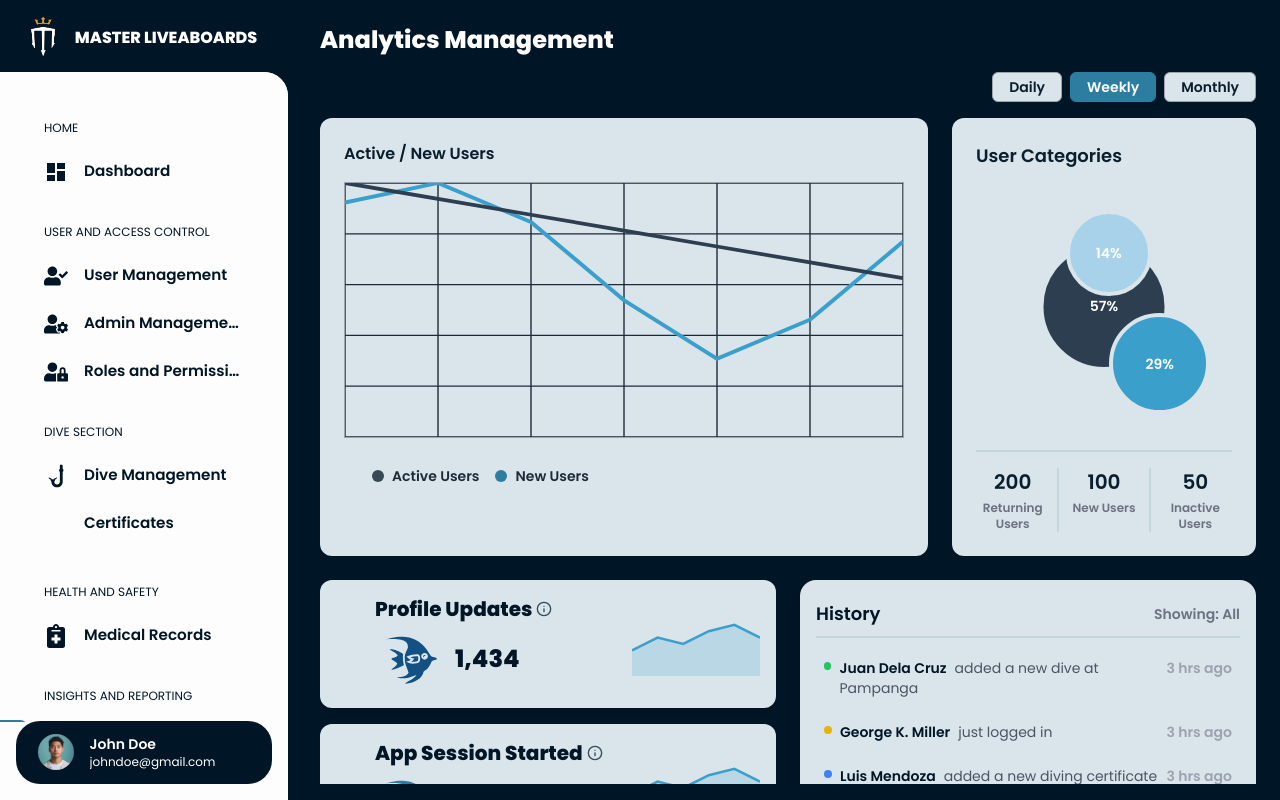
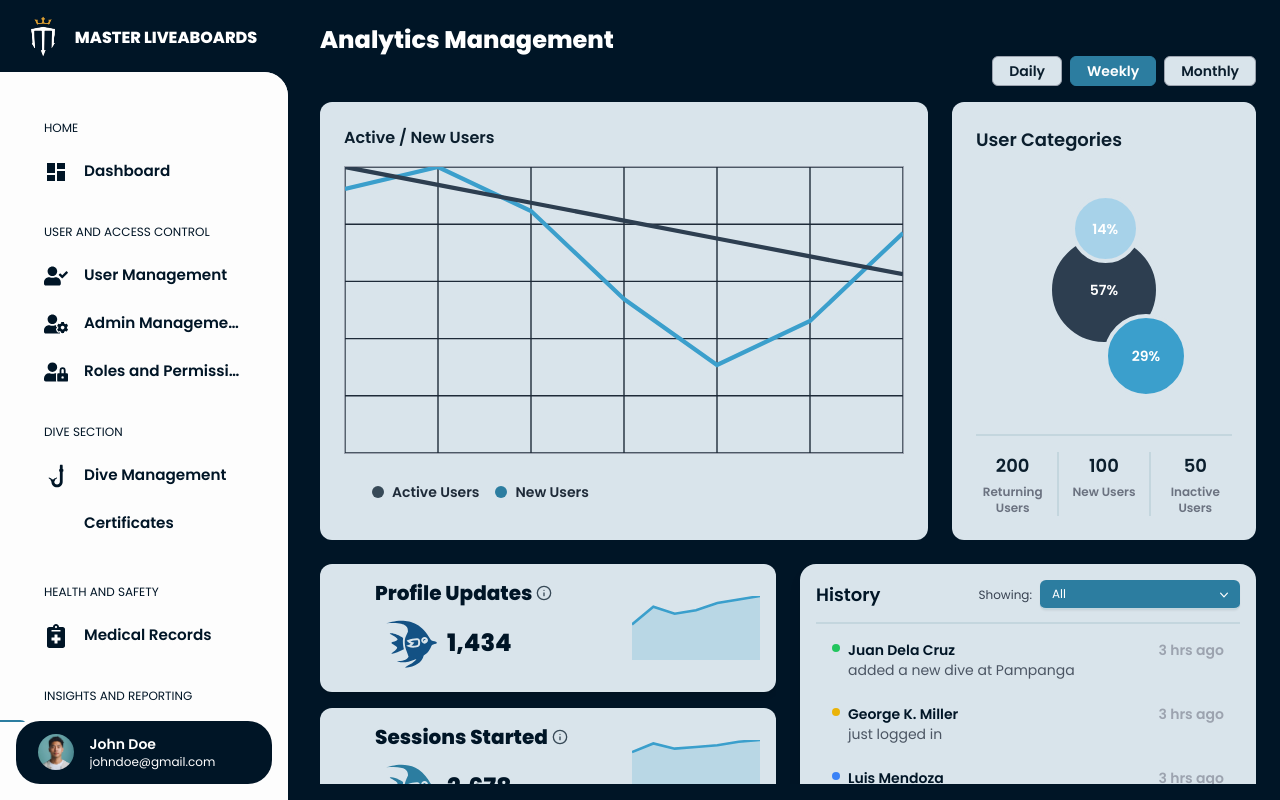
Before and after one commit to roserossssss/dive-site, a Next.js app in the folder diver-application/: page /Admin-Dashboard/AnalyticsPage in a window 1280 px wide. Built offline with nearby package versions, Linux system fonts and the light colour scheme; some icons are missing.

Commit message:
Improved Analytics Managemetn Page
- fixed layout errors
- adjusted a few buttons
- added a function for filtering
- fixed responsiveness

```diff
--- a/diver-application/app/Admin-Dashboard/AnalyticsPage/page.tsx
+++ b/diver-application/app/Admin-Dashboard/AnalyticsPage/page.tsx
@@ -5,18 +5,57 @@ import { GiTropicalFish } from 'react-icons/gi';
 import { FiInfo } from 'react-icons/fi';
 
 const stats = [
-  { title: 'Profile Updates', count: '1,434', color: '#135184' },
-  { title: 'App Session Started', count: '2,678', color: '#2C7DA0' },
-  { title: 'Dive Logs', count: '534', color: '#6EB5CD' },
+  {
+    title: 'Profile Updates',
+    color: '#135184',
+    data: {
+      Daily: 143,
+      Weekly: 1434,
+      Monthly: 5430,
+    },
+    trend: {
+      Daily: [10, 20, 15, 18, 22, 24, 28],
+      Weekly: [100, 150, 130, 140, 160, 170, 180],
+      Monthly: [200, 250, 220, 230, 240, 260, 270],
+    },
+  },
+  {
+    title: 'Sessions Started',
+    color: '#2C7DA0',
+    data: {
+      Daily: 268,
+      Weekly: 2678,
+      Monthly: 8678,
+    },
+    trend: {
+      Daily: [30, 25, 28, 32, 35, 38, 40],
+      Weekly: [300, 350, 320, 330, 340, 360, 370],
+      Monthly: [600, 650, 620, 630, 640, 660, 670],
+    },
+  },
+  {
+    title: 'Dive Logs',
+    color: '#6EB5CD',
+    data: {
+      Daily: 53,
+      Weekly: 534,
+      Monthly: 2134,
+    },
+    trend: {
+      Daily: [5, 10, 8, 12, 15, 14, 16],
+      Weekly: [50, 70, 65, 60, 75, 80, 90],
+      Monthly: [100, 130, 120, 140, 150, 160, 180],
+    },
+  },
 ];
 
 const activityLog = [
-  ['Juan Dela Cruz', 'added a new dive at Pampanga', 'green'],
-  ['George K. Miller', 'just logged in', 'yellow'],
-  ['Luis Mendoza', 'added a new diving certificate', 'blue'],
-  ['Kai Yamato', 'updated their personal details', 'red'],
-  ['Arvin Cruz', 'used Master LiveAboards for the first time', 'purple'],
-  ['Juan Dela Cruz', 'added a new dive at Pampanga', 'green'],
+  { name: 'Juan Dela Cruz', action: 'added a new dive at Pampanga', color: 'green', type: 'Dive Added' },
+  { name: 'George K. Miller', action: 'just logged in', color: 'yellow', type: 'Logged In' },
+  { name: 'Luis Mendoza', action: 'added a new diving certificate', color: 'blue', type: 'Certificate Added' },
+  { name: 'Kai Yamato', action: 'updated their personal details', color: 'red', type: 'Personal Details Updated' },
+  { name: 'Arvin Cruz', action: 'used Master LiveAboards for the first time', color: 'purple', type: 'Used LiveAboards' },
+  { name: 'Juan Dela Cruz', action: 'added a new dive at Pampanga', color: 'green', type: 'Dive Added' },
 ];
 
 const colorMap = {
@@ -64,7 +103,10 @@ const getPercentage = (value: number, total: number) =>
   total === 0 ? 0 : Math.round((value / total) * 100);
 
 const AnalyticsDashboard = () => {
+  const [historyFilter, setHistoryFilter] = useState("All");
+  const activityTypes = ['All', ...new Set(activityLog.map(a => a.type))];
   const [timeframe, setTimeframe] = useState<'Daily' | 'Weekly' | 'Monthly'>('Weekly');
+
 
   const selectedUserStats =
     timeframe === 'Daily'
@@ -104,6 +146,8 @@ const AnalyticsDashboard = () => {
       .join(' ');
   };
 
+
+
   return (
     <div className="fixed top-0 left-0 w-full z-10 p-4 rounded-t-2xl md:pl-80 h-screen overflow-hidden">
       <div className="h-full overflow-y-auto pr-2">
@@ -112,13 +156,12 @@ const AnalyticsDashboard = () => {
         </h2>
 
         <div className="flex justify-center lg:justify-end mb-4">
-          <div className="flex gap-2 mt-4 lg:mt-0">
+          <div className="flex gap-2 mt-4 lg:-mt-4">
             {['Daily', 'Weekly', 'Monthly'].map((label) => (
               <button
                 key={label}
                 onClick={() => setTimeframe(label as 'Daily' | 'Weekly' | 'Monthly')}
-                className={`px-4 py-1 text-sm font-semibold rounded-md border ${
-                  timeframe === label
+                className={`px-4 py-1 text-sm font-semibold rounded-md border ${timeframe === label
                     ? 'bg-[#2C7DA0] text-white border-[#2C7DA0]'
                     : 'bg-[#D9E4EB] text-[#0B1E2D] border-gray-400'
                   }`}
@@ -130,12 +173,12 @@ const AnalyticsDashboard = () => {
         </div>
 
         <div className="w-full flex justify-start">
-          <div className="w-full max-w-[1600px]">
+          <div className="w-full">
             <div className="grid grid-cols-1 md:grid-cols-[2fr_1fr] gap-6">
               {/* Line Chart */}
               <div className="bg-[#D9E4EB] p-6 rounded-xl text-[#0B1E2D]">
                 <h2 className="font-semibold mb-4">Active / New Users</h2>
-                <div className="relative w-full h-64 border border-gray-400 overflow-hidden">
+                <div className="relative w-full h-72 border border-gray-400 overflow-hidden">
                   <svg viewBox="0 0 400 200" preserveAspectRatio="none" className="w-full h-full">
                     {[...Array(6)].map((_, i) => (
                       <line key={i} x1="0" y1={(i * 200) / 5} x2="400" y2={(i * 200) / 5} stroke="#1E2A38" strokeWidth="1" />
@@ -164,11 +207,11 @@ const AnalyticsDashboard = () => {
 
                 <div className="relative w-full h-60 flex justify-center items-center mb-6 overflow-visible">
                   {percentages.map((stat, i) => {
-                    const size = 72 + stat.percentage;
+                    const size = 55 + stat.percentage;
                     const positionStyles = [
                       'left-1/2 -translate-x-1/2 z-20',
-                      'left-[52%] bottom-[5%] z-30',
-                      'left-[35%] top-[10%] z-30',
+                      'left-[50%] bottom-[5%] z-30',
+                      'left-[37%] top-[10%] z-30',
                     ];
 
                     return (
@@ -196,16 +239,15 @@ const AnalyticsDashboard = () => {
                   {selectedUserStats.map((item, i) => (
                     <div
                       key={i}
-                      className={`flex-1 ${
-                        i === 0
+                      className={`flex-1 ${i === 0
                           ? 'pr-2 border-r-2'
                           : i === 2
                             ? 'pl-2 border-l-2'
                             : 'px-2'
                         } border-[#C4D6DE]`}
                     >
-                      <div className="text-xl">{item.value}</div>
-                      <div className="text-xs text-gray-500 mt-1">{item.label}</div>
+                      <div className="text-lg md:text-sm lg:text-lg">{item.value}</div>
+                      <div className="text-sm md:text-xs lg:text-medium text-gray-500 mt-1">{item.label}</div>
                     </div>
                   ))}
                 </div>
@@ -214,17 +256,34 @@ const AnalyticsDashboard = () => {
           </div>
         </div>
 
-        {/* Stats Cards and History */}
+        {/* Stats Cards */}
         <div className="mt-6 grid md:grid-cols-[2fr_2fr] gap-6 w-full overflow-hidden">
           <div className="flex flex-col gap-4 overflow-hidden">
-            {stats.map((item, index) => (
-              <div key={index} className="bg-[#D9E4EB] p-4 rounded-xl flex items-center justify-between shadow-md sm:h-36 md:h-32 relative group">
+            {stats.map((item, index) => {
+              const count = item.data[timeframe];
+              const sparkPoints = item.trend[timeframe]
+                .map((val, idx) => {
+                  const x = (idx * 100) / (item.trend[timeframe].length - 1);
+                  const y = 50 - (val / Math.max(...item.trend[timeframe])) * 50;
+                  return `${x},${y}`;
+                })
+                .join(' ');
+
+              return (
+                <div
+                  key={index}
+                  className="bg-[#D9E4EB] p-4 rounded-xl flex items-center justify-between shadow-md sm:h-36 md:h-32 relative group"
+                >
                   <div className="flex gap-4 items-start w-full">
-                  <div className="flex-shrink-0 self-center sm:self-start ml-2 lg:ml-12 mt-7">
-                    <GiTropicalFish size={55} color={item.color} />
+                    {/* Icon */}
+                    <div className="flex-shrink-0 self-center text-6xl md:text-5xl lg:text-[55px] text-[#135184] sm:self-start ml-2 lg:ml-12 mt-7">
+                      <GiTropicalFish color={item.color} />
                     </div>
-                  <div className="flex flex-col gap-4 w-full mx-auto">
-                    <div className="text-lg md:text-lg lg:text-xl font-bold text-[#001526] flex items-center whitespace-nowrap gap-1 -mt-2 -ml-20 relative">
+
+                    {/* Text */}
+                    <div className="flex flex-col gap-1 w-full">
+                      {/* Title with Tooltip */}
+                      <div className="text-lg md:text-sm lg:text-xl font-bold text-[#001526] flex items-center whitespace-nowrap gap-1 -mt-2 -ml-20 z-50 relative">
                         {item.title}
                         <div className="relative group">
                           <FiInfo className="w-4 h-4 text-[#374957] cursor-pointer" />
@@ -233,41 +292,87 @@ const AnalyticsDashboard = () => {
                           </div>
                         </div>
                       </div>
-                    <div className="text-2xl font-bold text-[#001526] mt-1">{item.count}</div>
+                      <div className=" text-xl md:text-xl lg:text-2xl font-bold text-[#001526] mt-4 md:-ml-2">
+                        {count.toLocaleString()}
                       </div>
                     </div>
-                <div className="w-20 h-12 sm:w-24 sm:h-14 md:w-16 md:h-10 lg:w-32 lg:h-16 -ml-16 flex-shrink-0">
+                  </div>
+
+                  {/* Sparkline */}
+                  <div className="w-20 h-12 sm:w-24 sm:h-14 md:w-10 md:h-8 lg:w-32 lg:h-16 flex-shrink-0">
                     <svg viewBox="0 0 100 50" preserveAspectRatio="none" className="w-full h-full">
-                    <polyline fill="none" stroke="#3B9FCC" strokeWidth="2" points="0,30 20,20 40,25 60,15 80,10 100,20" />
-                    <polyline fill="rgba(59,159,204,0.2)" stroke="none" points="0,50 0,30 20,20 40,25 60,15 80,10 100,20 100,50" />
+                      <polyline fill="none" stroke="#3B9FCC" strokeWidth="2" points={sparkPoints} />
+                      <polyline fill="rgba(59,159,204,0.2)" stroke="none" points={`0,50 ${sparkPoints} 100,50`} />
                     </svg>
                   </div>
                 </div>
-            ))}
+              );
+            })}
           </div>
 
           {/* History Section */}
           <div className="bg-[#D9E4EB] rounded-2xl p-4 w-full shadow-lg self-start h-[300px] md:h-[415px] overflow-hidden">
-            <div className="flex justify-between items-center border-b-2 border-[#C4D6DE] pb-2 mb-5 mt-2">
-              <h3 className="font-semibold text-[#001526] text-lg -mt-1">History</h3>
-              <span className="text-sm font-semibold text-gray-500 -mt-1">Showing: All</span>
+            <div className="flex justify-between items-center border-b-2 border-[#C4D6DE] pb-3 mb-4 mt-2">
+              <h3 className="font-semibold text-[#001526] text-medium md:text-sm lg:text-lg -mt-2">History</h3>
+
+              {/* Grouping Showing + Dropdown */}
+              <div className="flex items-center text-sm md:text-xs font-medium text-gray-700 gap-2 ml-auto -mt-2">
+                <span>Showing:</span>
+                <div className="relative">
+                  <select
+                    className="bg-[#2C7DA0] text-white border-b-2 border-[#C4D6DE] rounded-md py-1.5 pl-3 pr-8 shadow-sm focus:outline-none focus:ring-2 focus:ring-blue-300 focus:border-blue-400 appearance-none transition-all truncate w-[90px] md:w-[70px] lg:w-[200px] cursor-pointer"
+                    value={historyFilter}
+                    onChange={(e) => setHistoryFilter(e.target.value)}
+                  >
+                    {activityTypes.map((type) => (
+                      <option key={type} value={type} className="text-whte">
+                        {type}
+                      </option>
+                    ))}
+                  </select>
+
+                  {/* Custom Dropdown Arrow */}
+                  <div className="pointer-events-none absolute inset-y-0 right-2 flex items-center">
+                    <svg
+                      className="w-4 h-4 text-white"
+                      viewBox="0 0 20 20"
+                      fill="currentColor"
+                    >
+                      <path
+                        fillRule="evenodd"
+                        d="M5.23 7.21a.75.75 0 011.06.02L10 11.292l3.71-4.06a.75.75 0 111.08 1.04l-4.25 4.66a.75.75 0 01-1.08 0L5.21 8.27a.75.75 0 01.02-1.06z"
+                        clipRule="evenodd"
+                      />
+                    </svg>
                   </div>
-            <ul className="space-y-6 text-sm text-[#001526] overflow-y-auto max-h-[290px] px-2 min-w-0">
-              {activityLog.map(([name, action, color], idx) => (
+                </div>
+
+              </div>
+            </div>
+
+            <ul className="space-y-6 text-sm text-[#001526] overflow-y-auto max-h-[290px] px-4">
+              {activityLog
+                .filter(({ type }) => historyFilter === 'All' || type === historyFilter)
+                .map(({ name, action, color }, idx) => (
                   <li className="flex items-start justify-between gap-2" key={idx}>
-                  <div className="flex items-start gap-2 flex-1 min-w-0">
-                    <span className={`w-2 h-2 rounded-full mt-1 ${colorMap[color]}`}></span>
-                    <p>
-                      <span className="font-semibold mr-2">{name}</span>
-                      <span className="text-gray-600">{action}</span>
-                    </p>
+                    <div className="flex flex-col sm:flex-row sm:items-start gap-1 sm:gap-2 flex-1 min-w-0">
+                      <div className="flex items-start gap-2 min-w-0">
+                        <span className={`min-w-[8px] min-h-[8px] w-2 h-2 rounded-full mt-1 shrink-0 ${colorMap[color]}`}></span>
+                        <div className="min-w-0">
+                          <span className="font-semibold text-xs md:text-sm mr-2 block">{name}</span>
+                          <span className="text-gray-600 text-xs md:text-sm block">{action}</span>
                         </div>
-                  <span className="text-gray-400 font-semibold text-sm whitespace-nowrap">3 hrs ago</span>
+                      </div>
+                    </div>
+                    <span className="text-xs md:text-sm text-gray-400 font-semibold whitespace-nowrap mt-1 sm:mt-0">3 hrs ago</span>
                   </li>
                 ))}
             </ul>
           </div>
+
+
         </div>
+
       </div>
     </div>
   );
```
Lines whose indentation alone changed are shown as unchanged.
